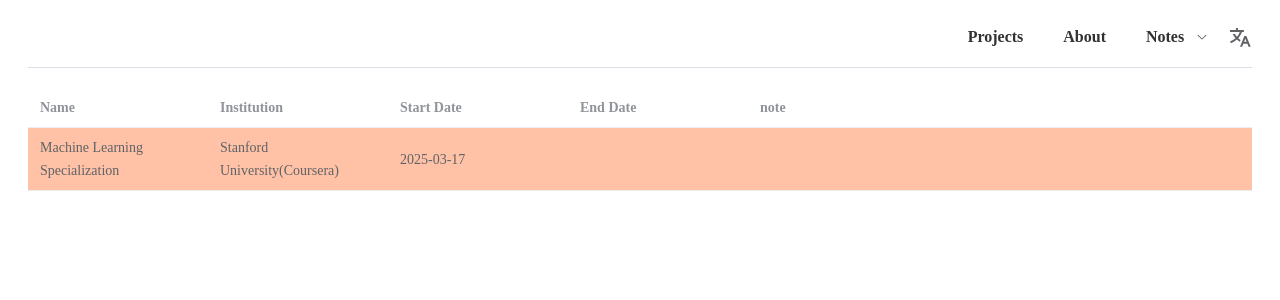
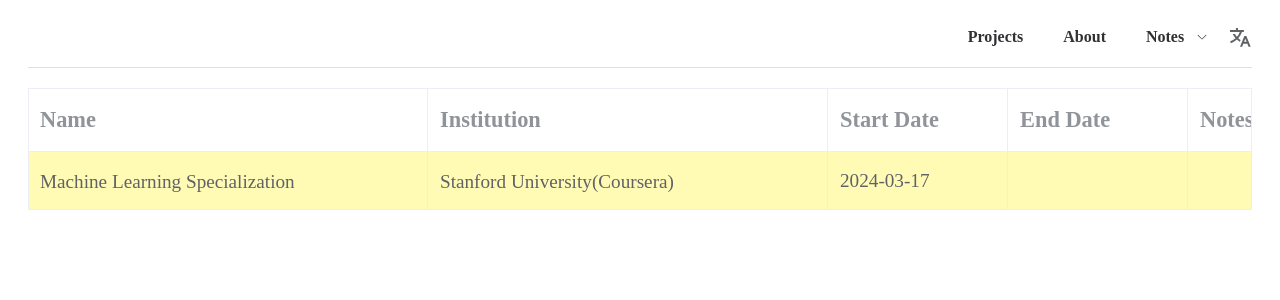
Before and after one commit to floudk/floudk.github.io, a Vue app: page /#/courses in a window 1280 px wide. Shown: the top 300 px of the page. Built offline with nearby package versions, Linux system fonts and the light colour scheme.

Commit message:
initial project page

```diff
--- a/components.d.ts
+++ b/components.d.ts
@@ -26,7 +26,11 @@ declare module 'vue' {
     ElSwitch: typeof import('element-plus/es')['ElSwitch']
     ElTable: typeof import('element-plus/es')['ElTable']
     ElTableColumn: typeof import('element-plus/es')['ElTableColumn']
+    ElTabPane: typeof import('element-plus/es')['ElTabPane']
+    ElTabs: typeof import('element-plus/es')['ElTabs']
     Header: typeof import('./src/components/Header.vue')['default']
+    ProjectCard: typeof import('./src/components/ProjectCard.vue')['default']
+    ProjectList: typeof import('./src/components/ProjectList.vue')['default']
     RouterLink: typeof import('vue-router')['RouterLink']
     RouterView: typeof import('vue-router')['RouterView']
   }
--- a/src/components/Header.vue
+++ b/src/components/Header.vue
@@ -47,6 +47,9 @@ const handleSelect = (key: string, keyPath: string[]) => {
     if (key === '3-1') {
         console.log('Open Courses')
         router.push('/courses')
+    }else if(key === '1'){
+        console.log('Open Projects')
+        router.push('/projects')
     }
 }
 
--- /dev/null
+++ b/src/components/ProjectList.vue
@@ -0,0 +1,15 @@
+<template>
+    <div>{{ data.tabDescription }}</div>
+  </template>
+
+
+
+<script lang="ts" setup>
+import { defineProps } from 'vue';
+// @ts-ignore
+import ProjectData from '@/types';
+
+const props = defineProps<{
+  data: ProjectData;
+}>();
+</script>
--- /dev/null
+++ b/src/data.ts
@@ -0,0 +1,37 @@
+import { ref } from 'vue';
+
+
+// data used in page/Projects.vue to transmit data to the child component/ProjectList.vue
+interface ProjectData {
+    tabDescription: string;
+}
+export const courseProps = ref<ProjectData>({
+    tabDescription: 'course tabs'
+});
+
+export const academicProps = ref<ProjectData>({
+    tabDescription: 'academic tabs'
+});
+
+
+// data used in page/Courses.vue to show the course list
+export interface Course {
+    name: string
+    institution: string
+    startDate?: string
+    endDate?: string
+    note?: string
+    cancel?: boolean
+    repoUrl?: string
+    courseHomePageUrl?: string
+}
+
+export const tableData: Course[] = [
+    {
+        name: 'Machine Learning Specialization',
+        institution: 'Stanford University(Coursera)',
+        repoUrl: 'https://github.com/floudk/coursera-machine-learning',
+        courseHomePageUrl: 'https://www.coursera.org/specializations/machine-learning-introduction#courses',
+        startDate: '2024-03-17',
+    },
+]
--- a/src/main.ts
+++ b/src/main.ts
@@ -6,6 +6,7 @@ import App from './App.vue'
 
 import Home from './pages/Home.vue'
 import Courses from './pages/Courses.vue'
+import Projects from './pages/Projects.vue'
 
 import * as ElementPlusIconsVue from '@element-plus/icons-vue'
 
@@ -14,6 +15,7 @@ const app = createApp(App)
 const routes = [
   {path: '/', component: Home},
   {path: '/courses', component: Courses},
+  {path: '/projects', component: Projects},
 ]
 
 const router = createRouter({
--- a/src/pages/Courses.vue
+++ b/src/pages/Courses.vue
@@ -1,7 +1,6 @@
 <template>
-    <el-table :data="sortedTableData" style="width: 100%" :row-class-name="tableRowClassName" >
-            <!-- Name column -->
-    <el-table-column label="Name" width="180">
+    <el-table class="course-table" :data="sortedData" style="width: 100%" :row-class-name="tableRowClassName"  border >
+    <el-table-column  label="Name" width="400" >
       <template #default="{row}">
         <el-link v-if="row.repoUrl":href="row.repoUrl" target="_blank">{{ row.name }}</el-link>
         <span v-else>{{ row.name }}</span>
@@ -9,7 +8,7 @@
     </el-table-column>
 
     <!-- Institution column -->
-    <el-table-column label="Institution" width="180">
+    <el-table-column label="Institution" width="400">
       <template #default="{row}">
         <el-link v-if="row.courseHomePageUrl":href="row.courseHomePageUrl" target="_blank">{{ row.institution }}</el-link>
         <span v-else>{{ row.institution }}</span>
@@ -17,44 +16,34 @@
     </el-table-column>
         <el-table-column prop="startDate" label="Start Date" width="180" />
         <el-table-column prop="endDate" label="End Date" width="180" />
-        <el-table-column prop="Notes" label="note" />
+        <el-table-column prop="note" label="Notes" />
     </el-table>
 </template>
 
 <script lang="ts" setup>
-import { computed } from 'vue';
-interface Course {
-    name: string
-    institution: string
-    startDate?: string
-    endDate?: string
-    note?: string
-    cancel?: boolean
-    repoUrl?: string
-    courseHomePageUrl?: string
-}
+// @ts-ignore
+import {tableData,Course} from '@/data';
 
-const tableData: Course[] = [
-    {
-        name: 'Machine Learning Specialization',
-        institution: 'Stanford University(Coursera)',
-        repoUrl: 'https://github.com/floudk/coursera-machine-learning',
-        courseHomePageUrl: 'https://www.coursera.org/specializations/machine-learning-introduction#courses',
-        startDate: '2025-03-17',
-    },
-]
 
-const sortedTableData = computed(() => tableData.sort((a, b) => {
-    const getWeight = (course: Course) => {
-        if (course.cancel) return 4;
-        if (course.startDate && !course.endDate) return 1; // ongoing
-        if (course.startDate && course.endDate) return 3; // finish
-        if (!course.startDate && !course.endDate) return 2; // plan
-        return 5; // default
-    };
+const getWeight = (course: Course) => {
+    if (course.cancel) return 4;
+    if (course.startDate && !course.endDate) return 1; // ongoing
+    if (course.startDate && course.endDate) return 3; // finished
+    if (!course.startDate && !course.endDate) return 2; // planned
+    return 5; // default
+};
 
-    return getWeight(a) - getWeight(b);
-}));
+const sortedData = tableData.sort((a, b) => {
+    const weightA = getWeight(a);
+    const weightB = getWeight(b);
+
+    if (weightA === weightB && a.startDate && b.startDate) {
+        return a.startDate.localeCompare(b.startDate);
+    }
+
+    return weightA - weightB;
+});
+
 
 const tableRowClassName = ({ row }: { row: Course }) => {
     if (row.cancel) return 'cancel-row';
@@ -66,20 +55,46 @@ const tableRowClassName = ({ row }: { row: Course }) => {
 
 </script>
 
-<style>
+<style >
+
+.course-table {
+    font-size: 1.2rem;
+}
+.course-table span {
+    font-size: 1.2rem;
+}
+
+.course-table .el-table__body td {
+    padding-top: 1rem;
+    padding-bottom: 1rem;
+}
+
+.course-table .el-table__header th{
+    height: 4rem;
+    font-size: 1.4rem;
+}
+
+
 .el-table .ongoing-row {
-    --el-table-tr-bg-color: #ff672166;
+    --el-table-tr-bg-color: #fff42156;
+    --el-table-row-hover-bg-color: #fff42127;
 }
 
 .el-table .finish-row {
-    --el-table-tr-bg-color: var(--el-color-success-light-7);
+    --el-table-tr-bg-color: var(--el-color-success-light-9);
+    --el-table-row-hover-bg-color: var(--el-color-success-light-8);
 }
 
 .el-table .cancel-row {
-    --el-table-tr-bg-color: var(--el-color-info-light-7);
+    --el-table-tr-bg-color: var(--el-color-info-light-9);
+    --el-table-row-hover-bg-color: var(--el-color-info-light-8);
 }
 
 .el-table .plan-row {
-    --el-table-tr-bg-color: var(--el-color-primary-light-7);
+    --el-table-tr-bg-color: var(--el-color-primary-light-9);
+    --el-table-row-hover-bg-color: var(--el-color-primary-light-8);
 }
+
+
+
 </style>
--- /dev/null
+++ b/src/pages/Projects.vue
@@ -0,0 +1,38 @@
+<template>
+    <el-tabs v-model="activeName" class="project-tabs" @tab-click="handleClick" tab-position="left">
+        <el-tab-pane label="Course Work" name="first">
+            <ProjectList  :data="courseProps"/>
+        </el-tab-pane>
+        <el-tab-pane label="Academic" name="second">
+            <ProjectList  :data="academicProps"/>
+        </el-tab-pane>
+    </el-tabs>
+</template>
+<script lang="ts" setup>
+import { ref } from 'vue'
+// @ts-ignore
+import ProjectList from '@/components/ProjectList.vue'
+
+// @ts-ignore
+import { courseProps } from '@/data';
+import {academicProps} from '@/data';
+
+import type { TabsPaneContext } from 'element-plus'
+
+const activeName = ref('first')
+
+const handleClick = (tab: TabsPaneContext, event: Event) => {
+    console.log(tab, event)
+}
+
+
+</script>
+
+<style>
+.project-tabs .el-tabs__item{
+    font-size: 1.2rem;
+    padding-top: 0.4rem;
+    padding-bottom: 0.4rem;
+    font-weight: bold;
+}
+</style>
```
